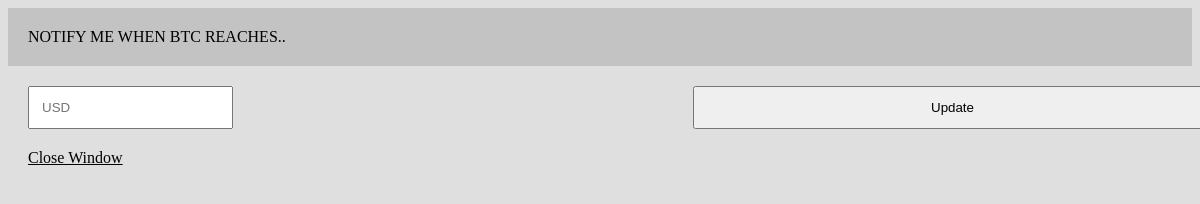
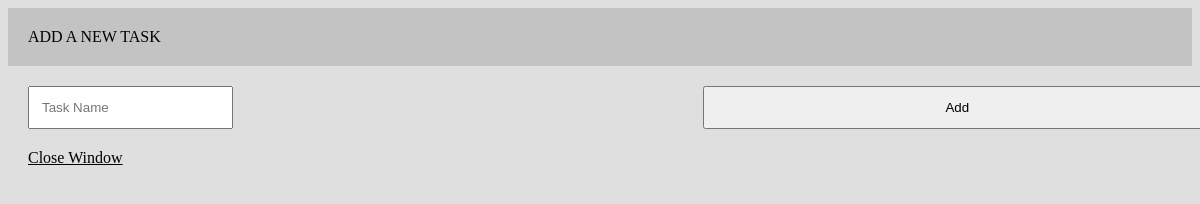
Before and after one commit to studroach/CloudProject, an Electron app: page src/add.html in a window 1200 px wide. Shown: the top 204 px of the page. Drawn offline with Linux system fonts and the light colour scheme.

Commit message:
Modified HTML Template

```diff
--- a/src/add.html
+++ b/src/add.html
@@ -11,13 +11,13 @@
   </head>
 
   <body id="body">
-    <p class="notify">Notify me when BTC reaches..</p>
+    <p class="notify">Add a new task</p>
 
     <div class="row2">
         <div>
-            <input id="notifyVal" placeholder="USD">
+            <input id="notifyVal" placeholder="Task Name">
         </div>
-        <button id="updateBtn">Update</button>
+        <button id="updateBtn">Add</button>
     </div>
     <div>
 
```
Also changed, not shown: 1 other file.
